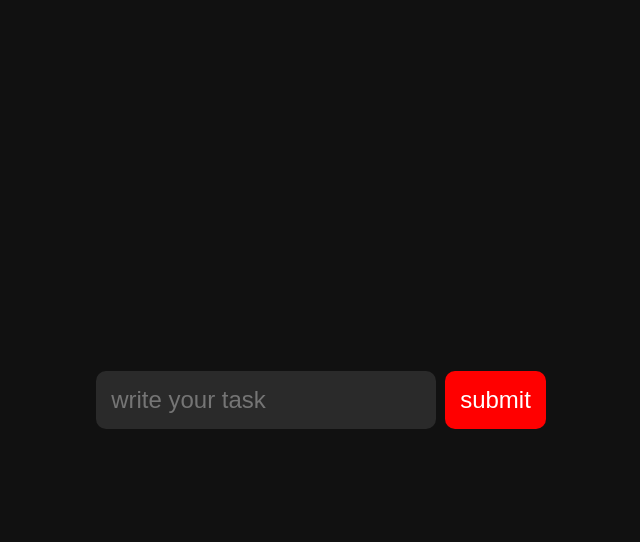
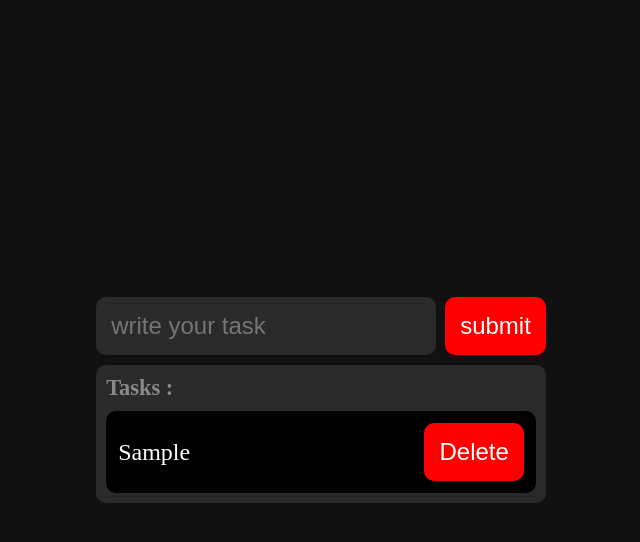
Before and after one commit to SayanChakraborty2002/test, a plain HTML site: page js/todo-list/index.html in a window 1280 px wide. Both pictures are taken after typing "Sample" into the empty fields and a click on the button "submit". Shown: the whole page, without its empty margins (319-959 px from the left). Drawn offline with Linux system fonts and the light colour scheme.

Commit message:
make todo app using local storage

```diff
--- a/js/todo-list/index.html
+++ b/js/todo-list/index.html
@@ -18,6 +18,9 @@
           />
           <button id="add-btn" class="add-btn" type="submit">submit</button>
         </form>
+        <ul id="task-chart" class="task-chart">
+          <h3>Tasks :</h3>
+        </ul>
       </div>
       <script src="./index.js"></script>
     </section>
--- a/js/todo-list/index.js
+++ b/js/todo-list/index.js
@@ -1,16 +1,12 @@
 document.addEventListener("DOMContentLoaded", () => {
-  const addTaskBtn = document.getElementById("add-btn");
   const todoForm = document.getElementById("todo-form");
   const input = document.getElementById("todo-input");
-  const body = document.body;
+  const taskChart = document.getElementById("task-chart");
 
-  const tasks = JSON.parse(localStorage.getItem("tasks")) || [];
+  let tasks = JSON.parse(localStorage.getItem("tasks")) || [];
   tasks.forEach((task) => {
     renderTasks(task);
   });
-  // const tasksChart = document.createElement("ul");
-  // tasksChart.className = "task-chart";
-  // body.appendChild(tasksChart);
 
   todoForm.addEventListener("submit", (event) => {
     event.preventDefault();
@@ -27,25 +23,36 @@ document.addEventListener("DOMContentLoaded", () => {
 
     tasks.push(task);
     saveTolocalStorage();
-
+    renderTasks(task);
     input.value = "";
   });
+
   function renderTasks(task) {
-    console.log(task);
+    const li = document.createElement("li");
+    li.setAttribute("data-id", task.id);
+    li.innerHTML = `
+      <p>${task.value}</p>
+      <button class="delete">Delete</button>
+    `;
+
+    li.addEventListener("click", function (e) {
+      if (e.target.className === "delete") return;
+      li.isComplete = !li.isComplete;
+      li.classList.toggle("completed");
+      saveTolocalStorage();
+    });
+
+    li.querySelector("button").addEventListener("click", function (e) {
+      e.stopPropagation();
+      tasks = tasks.filter((t) => t.id !== task.id);
+      li.remove();
+      saveTolocalStorage();
+    });
+
+    taskChart.appendChild(li);
   }
+
   function saveTolocalStorage() {
     localStorage.setItem("tasks", JSON.stringify(tasks));
   }
 });
-
-// const deleteBtn = document.createElement("button");
-// deleteBtn.innerText = "delete";
-// deleteBtn.id = "delete-btn";
-
-// const newTask = document.createElement("li");
-// newTask.innerText = task.value;
-// newTask.className = "list-item";
-
-// newTask.appendChild(deleteBtn);
-
-// tasksChart.appendChild(newTask);
--- a/js/todo-list/style.css
+++ b/js/todo-list/style.css
@@ -38,12 +38,12 @@ button {
   margin-left: 5px;
 }
 
-.task-chart {
+#task-chart {
   list-style: none;
   background-color: #2a2a2a;
-  width: 30%;
+  width: 100%;
   margin-top: 10px;
-  /* padding: 20px; */
+  padding: 10px;
   border-radius: 10px;
 }
 .task-chart li {
@@ -53,9 +53,20 @@ button {
   display: flex;
   justify-content: space-between;
   align-items: center;
-  width: 96%;
-  margin: 8px;
+  width: 100%;
   color: white;
-  margin-right: 20px;
+  margin-top: 10px;
   font-size: 1.5rem;
 }
+
+.completed {
+  background-color: #1a1a1a !important;
+}
+.completed p {
+  text-decoration: line-through;
+}
+
+ul h3 {
+  font-size: 1.4rem;
+  color: #8a8a8a;
+}
```
